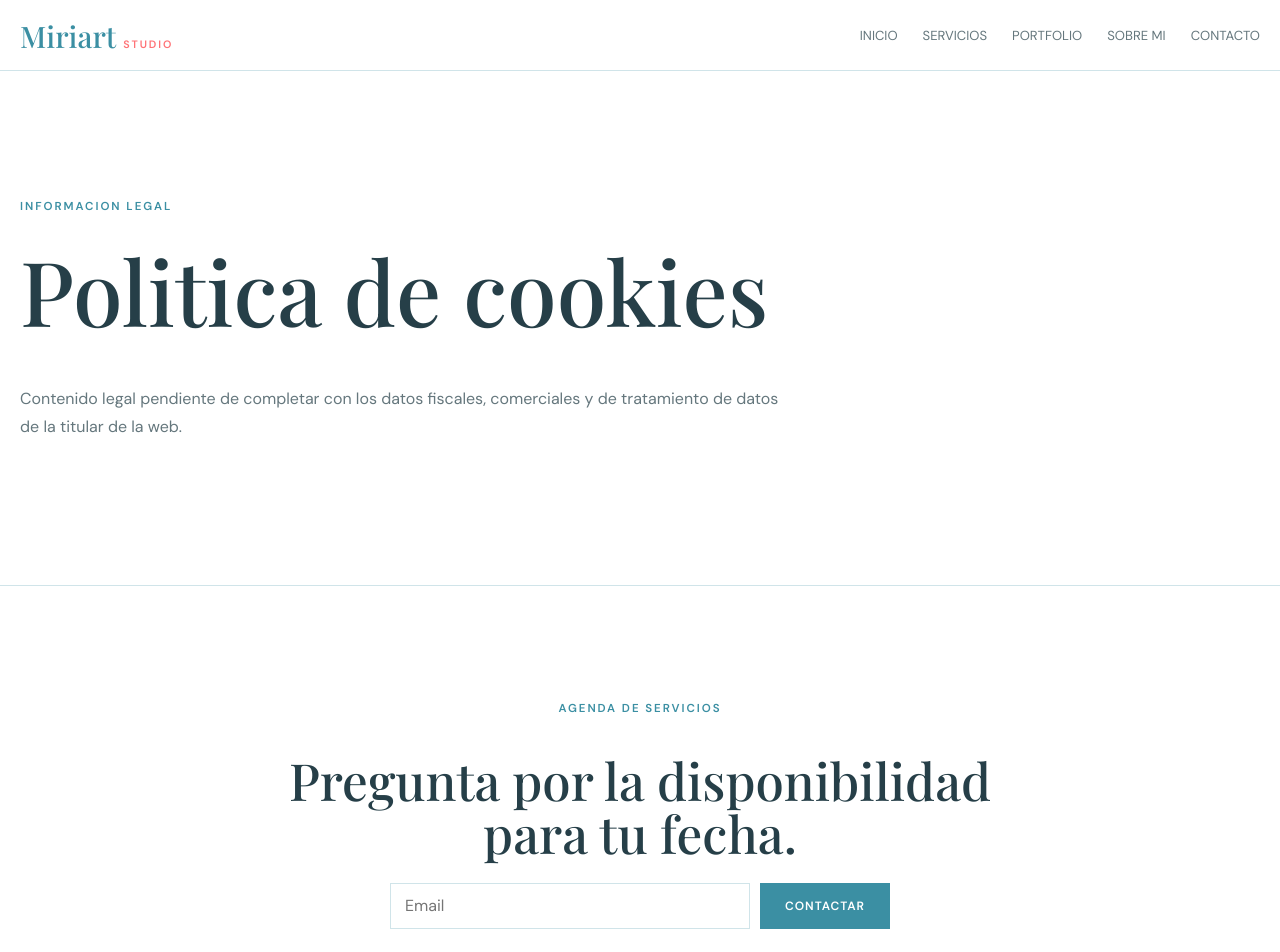
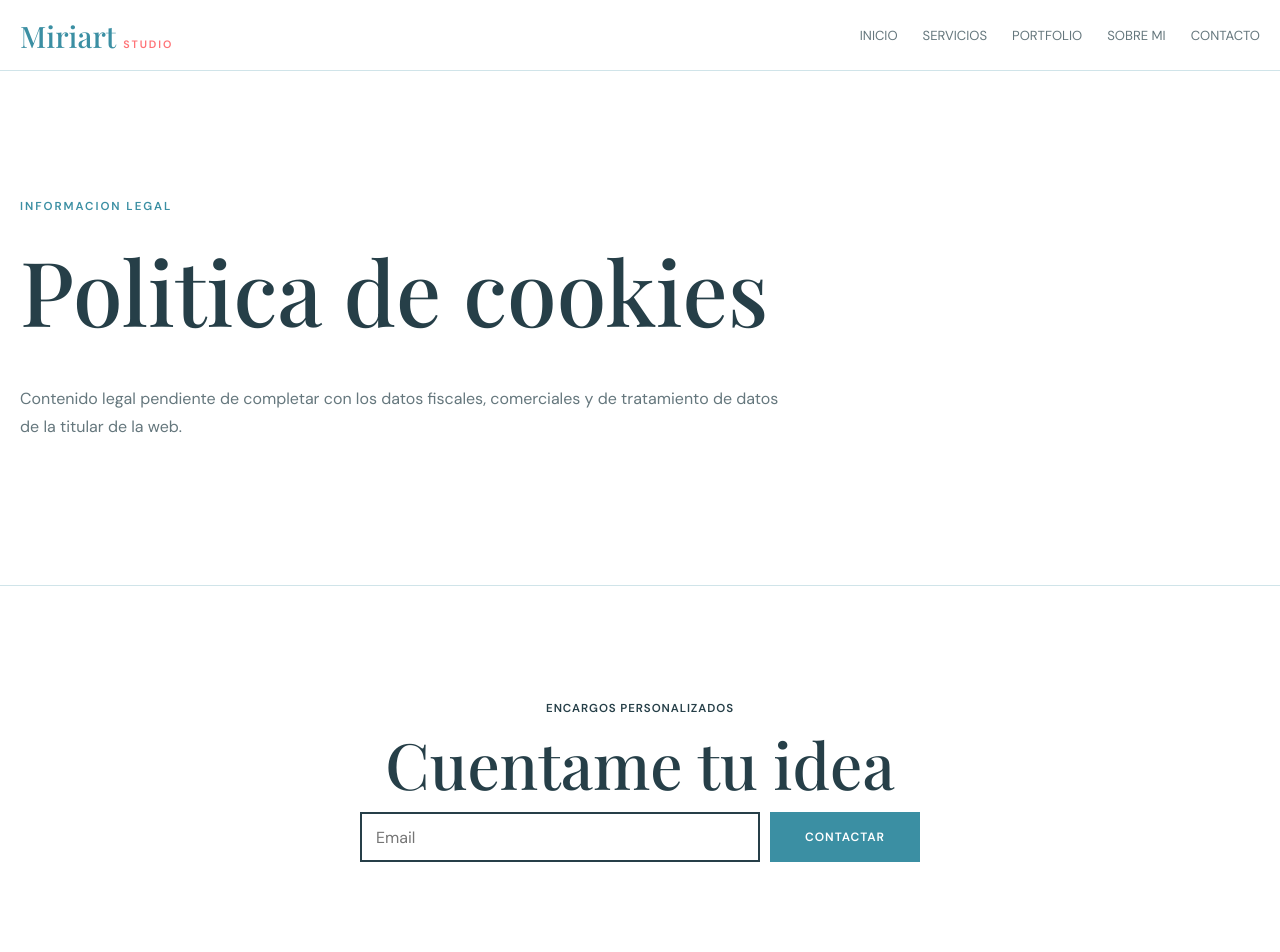
Before and after one commit to hernanescorp/brice-evento, a React (Vite) app: page /cookies in a window 1280 px wide. Shown: the top 952 px of the page. Built offline with nearby package versions, Linux system fonts and the light colour scheme; a web font is replaced by a local one.

Commit message:
feat: update newsletter styles, enhance footer content, and improve hero description for better user engagement

```diff
--- a/src/App.css
+++ b/src/App.css
@@ -821,38 +821,49 @@
 .newsletter {
   display: grid;
   justify-items: center;
-  gap: 22px;
-  width: min(100% - 40px, 900px);
+  gap: 16px;
+  width: min(100% - 40px, 920px);
   margin: auto;
   padding: clamp(68px, 9vw, 120px) 0;
   text-align: center;
+}
+
+.newsletter-kicker {
+  display: grid;
+  gap: 4px;
+  color: var(--text);
+  font-size: 0.72rem;
+  font-weight: 700;
+  letter-spacing: 0.08em;
+  text-transform: uppercase;
 }
 
 .newsletter h2 {
   max-width: 720px;
   margin: 0;
   font-family: var(--serif);
-  font-size: clamp(2rem, 4vw, 4rem);
+  font-size: clamp(2.6rem, 5vw, 5rem);
   font-weight: 500;
-  line-height: 1.04;
+  line-height: 1;
+  text-align: center;
 }
 
 .newsletter form {
   display: grid;
-  grid-template-columns: minmax(220px, 360px) auto;
+  grid-template-columns: minmax(220px, 400px) auto;
   gap: 10px;
-  width: min(100%, 500px);
+  width: min(100%, 560px);
 }
 
 .newsletter input {
-  min-height: 46px;
+  min-height: 50px;
   padding: 0 14px;
-  border: 1px solid var(--line);
+  border: 2px solid var(--text);
   background: #ffffff;
 }
 
 .newsletter button {
-  min-height: 46px;
+  min-height: 50px;
   padding: 0 18px;
   border: 1px solid var(--miri-blue);
   color: #ffffff;
--- a/src/App.jsx
+++ b/src/App.jsx
@@ -245,14 +245,17 @@ function AboutPage() {
         <h1>Miriam, artista detras de Miriart Studio</h1>
 
         <p>
-          Miriam crea piezas con una mirada luminosa, cercana y emocional. Su
-          trabajo encaja especialmente bien en bodas y celebraciones donde el
-          recuerdo no solo se fotografia: tambien se pinta.
+          El arte siempre ha formado parte de la vida de Miriam desde su
+          infancia, convirtiendose con el tiempo en una forma de expresion y en
+          parte de su identidad. No hay dia que su madre no la recuerde, en
+          todas sus excursiones, llevando consigo un bloc de dibujo y unos
+          lapices para pasarse dibujando las horas muertas.
         </p>
 
         <p>
-          En cada evento observa la escena, el ambiente y los detalles que hacen
-          unico el dia para convertirlos en una obra personal y llena de vida.
+          Se graduo en Bellas Artes en 2016 y, desde entonces, ha seguido
+          desarrollando su estilo y explorando nuevas formas de crear,
+          conectando especialmente con el retrato y la figura.
         </p>
 
         <p>
--- a/src/components/Footer.jsx
+++ b/src/components/Footer.jsx
@@ -4,8 +4,12 @@ function Footer() {
   return (
     <footer className="site-footer">
       <section className="newsletter">
-        <p className="eyebrow">Agenda de servicios</p>
-        <h2>Pregunta por la disponibilidad para tu fecha.</h2>
+        <div className="newsletter-kicker">
+          <span>Encargos personalizados</span>
+        </div>
+
+        <h2>Cuentame tu idea</h2>
+
         <form onSubmit={(event) => event.preventDefault()}>
           <input type="email" placeholder="Email" aria-label="Email" />
           <button type="submit">Contactar</button>
--- a/src/components/Hero.jsx
+++ b/src/components/Hero.jsx
@@ -9,10 +9,9 @@ function Hero() {
         <h1>Miriart Studio</h1>
 
         <p className="hero-description">
-          Miriam convierte tu celebracion en una obra hecha durante el evento:
-          momentos, invitados y detalles pintados con una mirada sensible.
-          Ilustradora de bodas con sede en Bizkaia y disponible para
-          desplazamientos.
+          Miriam transforma tu celebracion en un recuerdo especial. Personas,
+          emociones y pequenos detalles cobran vida en obras unicas, creadas
+          con una mirada sensible, colorida y muy personal.
         </p>
 
         <div className="hero-actions">
```
